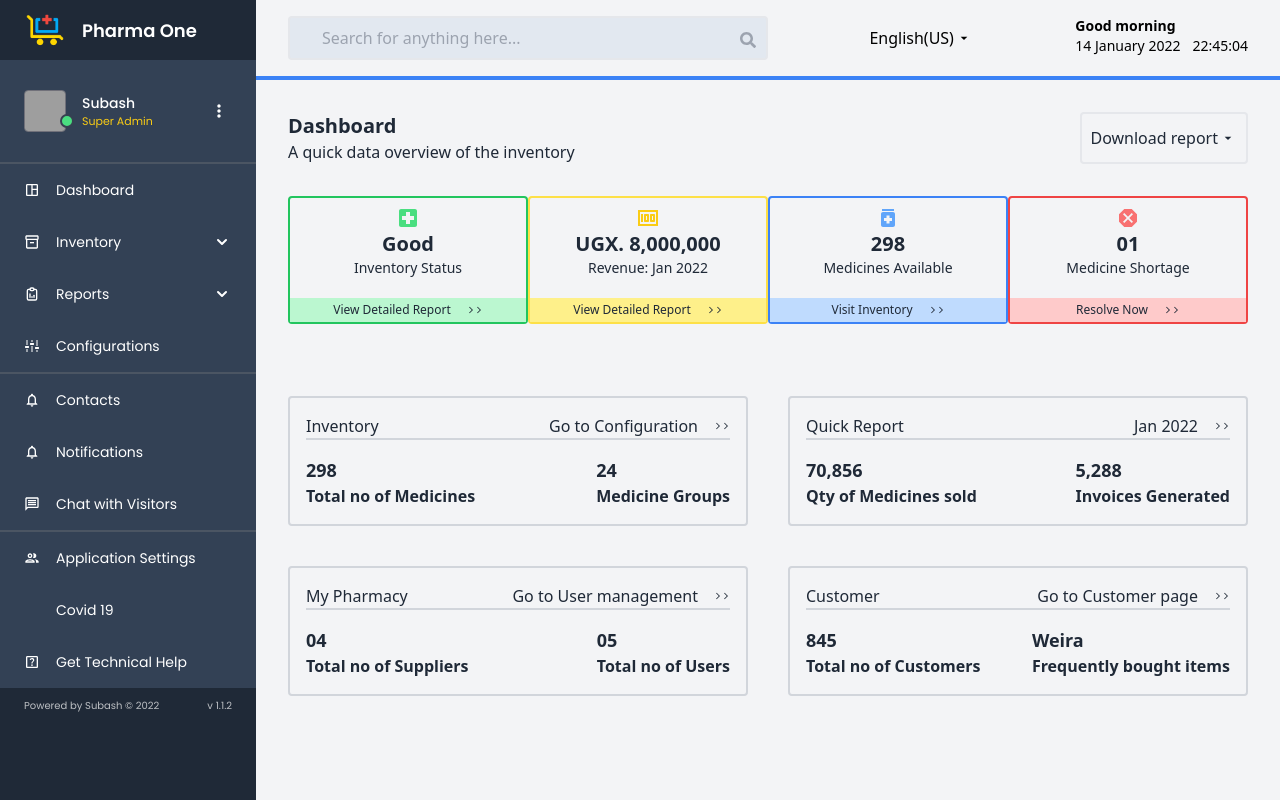
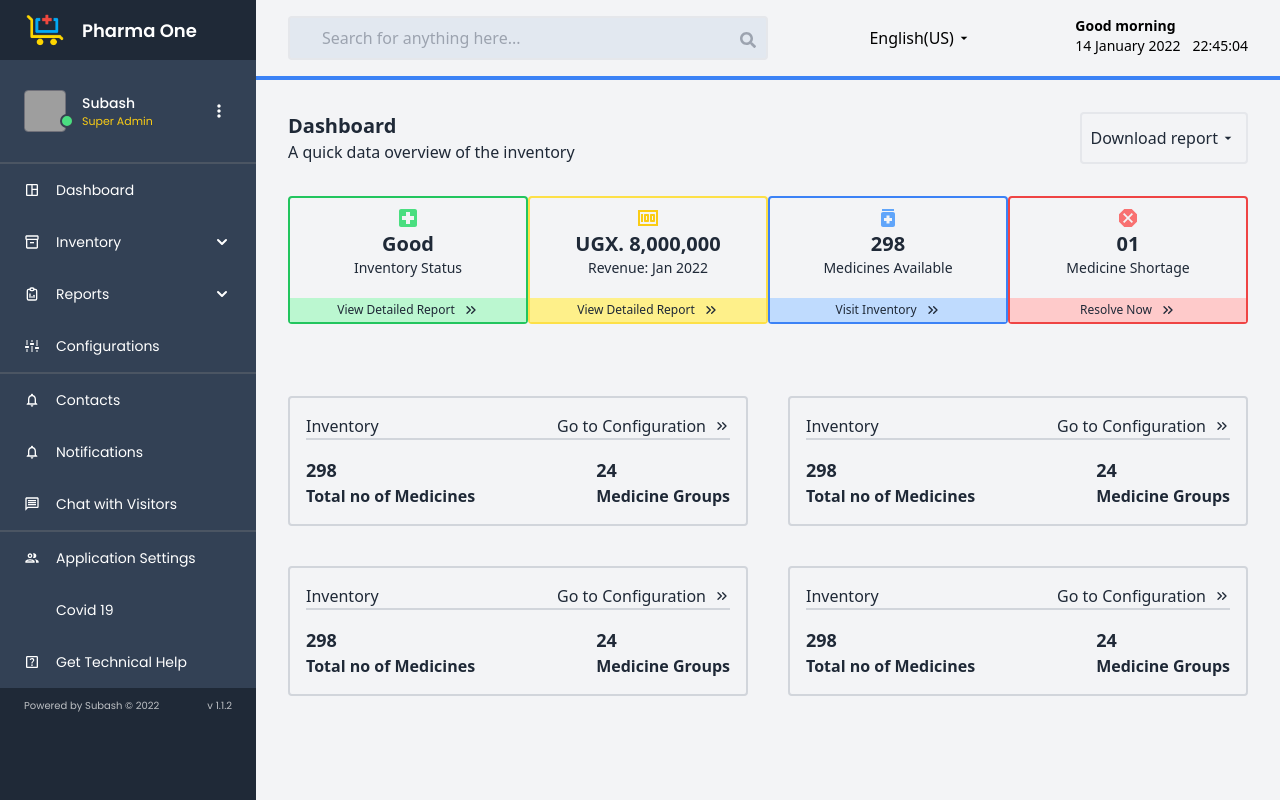
Before and after one commit to WandaWeira/pharmacy, a React (Vite) app: page / in a window 1280 px wide. Built offline with nearby package versions, Linux system fonts and the light colour scheme; grey boxes are pictures that could not be loaded; some icons are missing.

Commit message:
Medicine details page completed

```diff
--- /dev/null
+++ b/src/components/CardDetails.jsx
@@ -0,0 +1,34 @@
+import { FiChevronsRight } from "react-icons/fi";
+
+const CardDetails = ({
+  title,
+  titleLink,
+  left,
+  leftDeails,
+  right,
+  rightDeails,
+}) => {
+  return (
+    <div className="w-2/4 rounded border-2 border-gray-300 p-4">
+      <div className="flex justify-between border-b-2 border-gray-300">
+        <h2>{title}</h2>
+        <div className="flex items-center">
+          <h3>{titleLink}</h3>
+          <FiChevronsRight className="ml-2"/>
+        </div>
+      </div>
+      <div className="flex justify-between mt-4">
+        <div>
+          <h2 className="font-bold text-lg">{left}</h2>
+          <h3 className="font-semibold">{leftDeails}</h3>
+        </div>
+        <div>
+          <h2 className="font-bold text-lg">{right}</h2>
+          <h3 className="font-semibold">{rightDeails}</h3>
+        </div>
+      </div>
+    </div>
+  );
+};
+
+export default CardDetails;
--- a/src/components/CardLarge.jsx
+++ b/src/components/CardLarge.jsx
@@ -1,101 +1,11 @@
-import { MdOutlineArrowForwardIos } from "react-icons/md";
 
-const CardLarge = () => {
+const CardLarge = ({title, instruction}) => {
   return (
-    <>
-      <div className="flex gap-10 my-10">
-        <div className="w-2/4 rounded border-2 border-gray-300 p-4">
-          <div className="flex justify-between border-b-2 border-gray-300">
-            <h2>Inventory</h2>
-            <div className="flex items-center">
-              <h3>Go to Configuration</h3>
-              <div className="flex ml-4">
-                <MdOutlineArrowForwardIos size="8" />
-                <MdOutlineArrowForwardIos size="8" />
-              </div>
-            </div>
-          </div>
-          <div className="flex justify-between mt-4">
-            <div>
-              <h2 className="font-bold text-lg">298</h2>
-              <h3 className="font-semibold">Total no of Medicines</h3>
-            </div>
-            <div>
-              <h2 className="font-bold text-lg">24</h2>
-              <h3 className="font-semibold">Medicine Groups</h3>
-            </div>
-          </div>
-        </div>
-        <div className="w-2/4 rounded border-2 border-gray-300 p-4">
-          <div className="flex justify-between border-b-2 border-gray-300">
-            <h2>Quick Report</h2>
-            <div className="flex items-center">
-              <h3>Jan 2022</h3>
-              <div className="flex ml-4">
-                <MdOutlineArrowForwardIos size="8" />
-                <MdOutlineArrowForwardIos size="8" />
-              </div>
-            </div>
-          </div>
-          <div className="flex justify-between mt-4">
-            <div>
-              <h2 className="font-bold text-lg">70,856</h2>
-              <h3 className="font-semibold">Qty of Medicines sold</h3>
-            </div>
-            <div>
-              <h2 className="font-bold text-lg">5,288</h2>
-              <h3 className="font-semibold">Invoices Generated</h3>
-            </div>
-          </div>
-        </div>
+      <div className="w-full border-2 border-gray-300 shadow rounded p-4">
+        <div className="m-1 font-bold">{title}</div>
+        <hr className="w-full bg-gray-500"/>
+        <div className="m-1">{instruction}</div>
       </div>
-      <div className="flex gap-10 my-10">
-      <div className="w-2/4 rounded border-2 border-gray-300 p-4">
-          <div className="flex justify-between border-b-2 border-gray-300">
-            <h2>My Pharmacy</h2>
-            <div className="flex items-center">
-              <h3>Go to User management</h3>
-              <div className="flex ml-4">
-                <MdOutlineArrowForwardIos size="8" />
-                <MdOutlineArrowForwardIos size="8" />
-              </div>
-            </div>
-          </div>
-          <div className="flex justify-between mt-4">
-            <div>
-              <h2 className="font-bold text-lg">04</h2>
-              <h3 className="font-semibold">Total no of Suppliers</h3>
-            </div>
-            <div>
-              <h2 className="font-bold text-lg">05</h2>
-              <h3 className="font-semibold">Total no of Users</h3>
-            </div>
-          </div>
-        </div>
-        <div className="w-2/4 rounded border-2 border-gray-300 p-4">
-          <div className="flex justify-between border-b-2 border-gray-300">
-            <h2>Customer</h2>
-            <div className="flex items-center">
-              <h3>Go to Customer page</h3>
-              <div className="flex ml-4">
-                <MdOutlineArrowForwardIos size="8" />
-                <MdOutlineArrowForwardIos size="8" />
-              </div>
-            </div>
-          </div>
-          <div className="flex justify-between mt-4">
-            <div>
-              <h2 className="font-bold text-lg">845</h2>
-              <h3 className="font-semibold">Total no of Customers</h3>
-            </div>
-            <div>
-              <h2 className="font-bold text-lg">Weira</h2>
-              <h3 className="font-semibold">Frequently bought items</h3>
-            </div>
-          </div>
-        </div>
-      </div>
-    </>
   );
 };
 
--- a/src/components/CardSmall.jsx
+++ b/src/components/CardSmall.jsx
@@ -5,6 +5,7 @@ import {
   MdMedication,
   MdDangerous,
 } from "react-icons/md";
+import { FiChevronsRight } from "react-icons/fi";
 
 const CardSmall = () => {
   return (
@@ -19,10 +20,7 @@ const CardSmall = () => {
         </div>
         <div className="flex items-center justify-center bg-green-200 p-1">
           <h3 className="text-xs">View Detailed Report</h3>
-          <div className="flex ml-4">
-            <MdOutlineArrowForwardIos size="8" />
-            <MdOutlineArrowForwardIos size="8" />
-          </div>
+          <FiChevronsRight className="ml-2" />
         </div>
       </div>
       <div className="my-8 border-2 border-yellow-300 w-60 h-32 rounded text-center flex flex-col justify-between">
@@ -35,10 +33,7 @@ const CardSmall = () => {
         </div>
         <div className="flex items-center justify-center bg-yellow-200 p-1">
           <h3 className="text-xs">View Detailed Report</h3>
-          <div className="flex ml-4">
-            <MdOutlineArrowForwardIos size="8" />
-            <MdOutlineArrowForwardIos size="8" />
-          </div>
+          <FiChevronsRight className="ml-2" />
         </div>
       </div>
       <div className="my-8 border-2 border-blue-500 w-60 h-32 rounded text-center flex flex-col justify-between">
@@ -51,10 +46,7 @@ const CardSmall = () => {
         </div>
         <div className="flex items-center justify-center bg-blue-200 p-1">
           <h3 className="text-xs">Visit Inventory</h3>
-          <div className="flex ml-4">
-            <MdOutlineArrowForwardIos size="8" />
-            <MdOutlineArrowForwardIos size="8" />
-          </div>
+          <FiChevronsRight className="ml-2" />
         </div>
       </div>
       <div className="my-8 border-2 border-red-500 w-60 h-32 rounded text-center flex flex-col justify-between">
@@ -67,10 +59,7 @@ const CardSmall = () => {
         </div>
         <div className="flex items-center justify-center bg-red-200 p-1">
           <h3 className="text-xs">Resolve Now</h3>
-          <div className="flex ml-4">
-            <MdOutlineArrowForwardIos size="8" />
-            <MdOutlineArrowForwardIos size="8" />
-          </div>
+          <FiChevronsRight className="ml-2" />
         </div>
       </div>
     </div>
--- a/src/components/Dashboard.jsx
+++ b/src/components/Dashboard.jsx
@@ -1,8 +1,9 @@
 import { useState } from "react";
 import { MdArrowDropDown } from "react-icons/md";
-import {FaRegFileExcel, FaRegFilePdf} from 'react-icons/fa'
+import { FaRegFileExcel, FaRegFilePdf } from "react-icons/fa";
 import CardSmall from "./CardSmall";
-import CardLarge from "./CardLarge";
+import CardDetails from "./CardDetails";
+
 
 const Dashboard = () => {
   const [isDropdownOpen, setIsDropdownOpen] = useState(false);
@@ -27,12 +28,12 @@ const Dashboard = () => {
           <div className="absolute top-10 right-0 bg-white shadow-lg p-2 w-28 rounded">
             <ul>
               <li className="flex justify-evenly items-center m-2">
-                <FaRegFileExcel className="w-5"/>
+                <FaRegFileExcel className="w-5" />
                 <a href="">Excel</a>
               </li>
               <p className="border border-gray-200"></p>
               <li className="flex justify-evenly items-center m-2">
-                <FaRegFilePdf className="w-5"/>
+                <FaRegFilePdf className="w-5" />
                 <a href="">PDF</a>
               </li>
             </ul>
@@ -40,7 +41,42 @@ const Dashboard = () => {
         )}
       </div>
       <CardSmall />
-      <CardLarge />
+      <div className="flex gap-10 my-10">
+        <CardDetails
+          title="Inventory"
+          titleLink="Go to Configuration"
+          left="298"
+          leftDeails="Total no of Medicines"
+          right="24"
+          rightDeails="Medicine Groups"
+        />
+        <CardDetails
+          title="Inventory"
+          titleLink="Go to Configuration"
+          left="298"
+          leftDeails="Total no of Medicines"
+          right="24"
+          rightDeails="Medicine Groups"
+        />
+      </div>
+      <div className="flex gap-10 my-10">
+        <CardDetails
+          title="Inventory"
+          titleLink="Go to Configuration"
+          left="298"
+          leftDeails="Total no of Medicines"
+          right="24"
+          rightDeails="Medicine Groups"
+        />
+        <CardDetails
+          title="Inventory"
+          titleLink="Go to Configuration"
+          left="298"
+          leftDeails="Total no of Medicines"
+          right="24"
+          rightDeails="Medicine Groups"
+        />
+      </div>
     </>
   );
 };
--- a/src/components/MedicineDetails.jsx
+++ b/src/components/MedicineDetails.jsx
@@ -1,8 +1,9 @@
 import React from "react";
 import { BiEdit } from "react-icons/bi";
-import { MdChevronRight } from "react-icons/md";
+import { MdChevronRight, MdDeleteOutline } from "react-icons/md";
 import { Link, useParams } from "react-router-dom";
 import { FaSearch } from "react-icons/fa";
+import CardDetails from "./CardDetails";
 import CardLarge from "./CardLarge";
 
 const MedicineDetails = () => {
@@ -37,8 +38,8 @@ const MedicineDetails = () => {
           <h3>Edit Details</h3>
         </button>
       </div>
-      <div>
-        <div className="w-80 my-8 relative">
+      {/* <div> */}
+      <div className="w-80 my-1 relative">
         <input
           type="text"
           placeholder="Search fim medicine details..."
@@ -48,7 +49,39 @@ const MedicineDetails = () => {
           <FaSearch className="text-gray-400" />
         </div>
       </div>
-        <CardLarge />
+      <div className="flex gap-10 my-6">
+        <CardDetails
+          title="Inventory"
+          titleLink="Go to Configuration"
+          left="298"
+          leftDeails="Total no of Medicines"
+          right="24"
+          rightDeails="Medicine Groups"
+        />
+        <CardDetails
+          title="Inventory"
+          titleLink="Go to Configuration"
+          left="298"
+          leftDeails="Total no of Medicines"
+          right="24"
+          rightDeails="Medicine Groups"
+        />
+      </div>
+      <div className="my-2">
+        <CardLarge
+          title="How to use"
+          instruction="Take this medication by mouth with or without food as directed by your doctor, usually once daily."
+        />
+      </div>
+      <div className="my-2">
+        <CardLarge
+          title="Side Effects"
+          instruction="Dizziness, lightheadedness, drowsiness, nausea, vomiting, tiredness, excess saliva/drooling, blurred vision, weight gain, constipation, headache, and trouble sleeping may occur. If any of these effects persist or worsen, consult your doctor."
+        />
+      </div>
+      <div className="rounded border border-red-500 w-44 text-red-500 flex items-center p-2 my-8 text-sm">
+        <MdDeleteOutline className="w-14"/>
+        <button className="uppercase h-46 w-full">Delete medicine</button>
       </div>
     </>
   );
```
Lines whose indentation alone changed are shown as unchanged.
